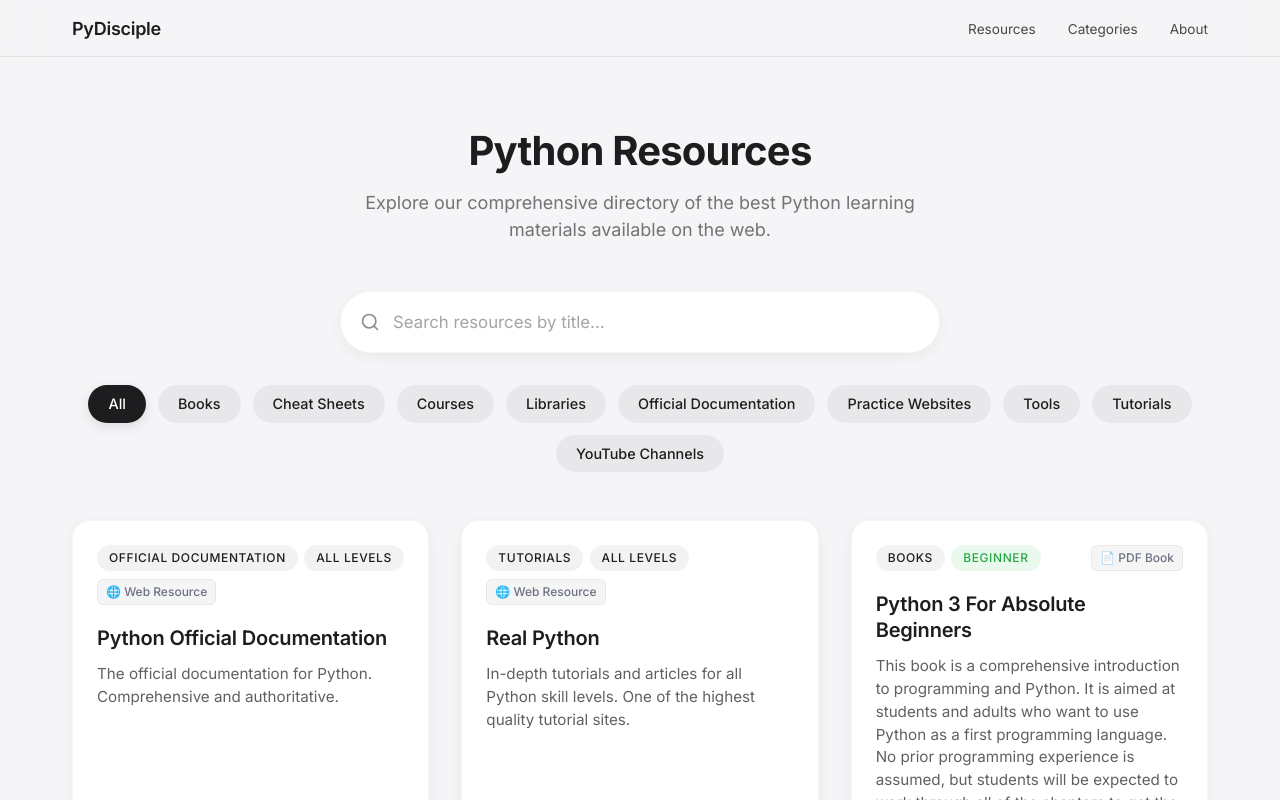
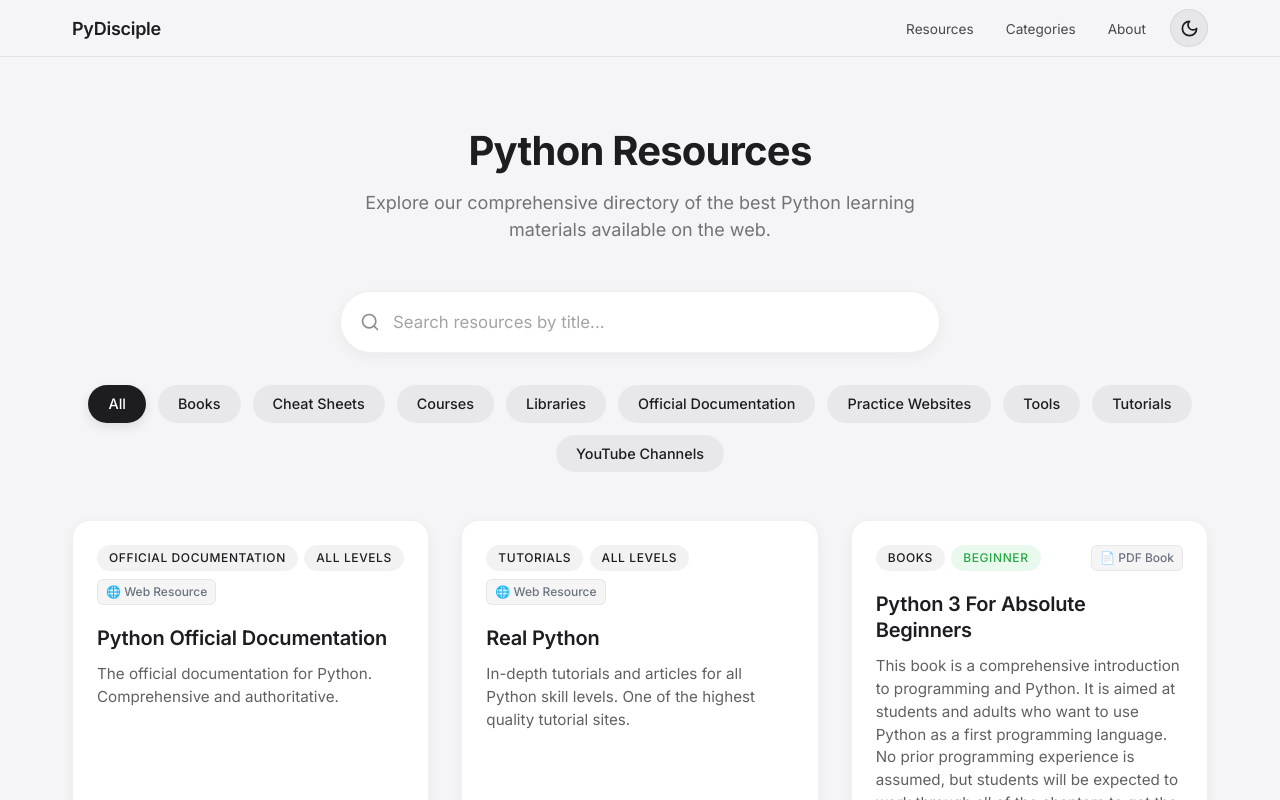
Before and after one commit to JAGDISH-SALI-0010/website-project, a Next.js app: page /resources in a window 1280 px wide. Shown: the top 800 px of the page. Built offline with nearby package versions, Linux system fonts and the light colour scheme.

Commit message:
feat: implement native zero-flicker dark light mode toggle

```diff
--- a/src/app/globals.css
+++ b/src/app/globals.css
@@ -1,25 +1,43 @@
 :root {
   --background: #f5f5f7;
   --foreground: #1d1d1f;
-
   --card-bg: #ffffff;
-  --card-border: rgba(0, 0, 0, 0.04);
+  --card-border: rgba(0, 0, 0, 0.06);
   --card-shadow: 0 4px 14px 0 rgba(0,0,0,0.05);
   --card-shadow-hover: 0 8px 30px 0 rgba(0,0,0,0.08);
-
   --primary-btn: #0071e3;
   --primary-btn-hover: #0077ED;
   --primary-btn-text: #ffffff;
   --secondary-btn: rgba(0,0,0,0.05);
   --secondary-btn-hover: rgba(0,0,0,0.08);
-
   --chip-bg: rgba(0,0,0,0.05);
   --chip-hover: rgba(0,0,0,0.08);
   --chip-active-bg: #1d1d1f;
   --chip-active-text: #ffffff;
+  --nav-bg: rgba(245, 245, 247, 0.85);
+  --nav-border: rgba(0,0,0,0.08);
+  --toggle-bg: rgba(0, 0, 0, 0.06);
+}
 
-  --nav-bg: rgba(245, 245, 247, 0.8);
-  --nav-border: rgba(0,0,0,0.08);
+[data-theme='dark'] {
+  --background: #000000;
+  --foreground: #f5f5f7;
+  --card-bg: #121214;
+  --card-border: rgba(255, 255, 255, 0.12);
+  --card-shadow: 0 4px 20px 0 rgba(0,0,0,0.5);
+  --card-shadow-hover: 0 8px 30px 0 rgba(0,0,0,0.8);
+  --primary-btn: #2997ff;
+  --primary-btn-hover: #0077ED;
+  --primary-btn-text: #ffffff;
+  --secondary-btn: rgba(255,255,255,0.08);
+  --secondary-btn-hover: rgba(255,255,255,0.14);
+  --chip-bg: rgba(255,255,255,0.08);
+  --chip-hover: rgba(255,255,255,0.14);
+  --chip-active-bg: #ffffff;
+  --chip-active-text: #000000;
+  --nav-bg: rgba(18, 18, 20, 0.85);
+  --nav-border: rgba(255,255,255,0.1);
+  --toggle-bg: rgba(255, 255, 255, 0.12);
 }
 
 * {
@@ -35,57 +53,60 @@ body {
   line-height: 1.5;
   -webkit-font-smoothing: antialiased;
   -moz-osx-font-smoothing: grayscale;
+  transition: background-color 0.3s ease, color 0.3s ease;
 }
 
-a {
-  color: inherit;
-  text-decoration: none;
-}
-
-button {
-  font-family: inherit;
-  cursor: pointer;
-  border: none;
-  background: none;
-}
-
-ul {
-  list-style: none;
-}
-
-/* Global Layout Utilities */
-.container {
-  max-width: 1200px;
-  margin: 0 auto;
-  padding: 0 2rem;
-}
-
-/* Animations */
-.fade-in {
-  animation: fadeIn 0.6s ease-out forwards;
-}
-
-.slide-up {
-  opacity: 0;
-  animation: slideUp 0.8s cubic-bezier(0.16, 1, 0.3, 1) forwards;
-}
-
+a { color: inherit; text-decoration: none; }
+button { font-family: inherit; cursor: pointer; border: none; background: none; }
+ul { list-style: none; }
+.container { max-width: 1200px; margin: 0 auto; padding: 0 2rem; }
+.fade-in { animation: fadeIn 0.6s ease-out forwards; }
+.slide-up { opacity: 0; animation: slideUp 0.8s cubic-bezier(0.16, 1, 0.3, 1) forwards; }
 .delay-1 { animation-delay: 0.1s; }
 .delay-2 { animation-delay: 0.2s; }
 .delay-3 { animation-delay: 0.3s; }
 
-@keyframes fadeIn {
-  from { opacity: 0; }
-  to { opacity: 1; }
+@keyframes fadeIn { from { opacity: 0; } to { opacity: 1; } }
+@keyframes slideUp {
+  from { opacity: 0; transform: translateY(20px); }
+  to { opacity: 1; transform: translateY(0); }
 }
 
-@keyframes slideUp {
-  from {
-    opacity: 0;
-    transform: translateY(20px);
-  }
-  to {
-    opacity: 1;
-    transform: translateY(0);
-  }
+/* Native Theme Toggle */
+.theme-toggle-btn {
+  width: 38px;
+  height: 38px;
+  min-width: 38px;
+  border-radius: 50%;
+  background-color: var(--toggle-bg);
+  color: var(--foreground);
+  display: inline-flex;
+  align-items: center;
+  justify-content: center;
+  border: 1px solid var(--nav-border);
+  cursor: pointer;
+  -webkit-tap-highlight-color: transparent;
+  position: relative;
+  z-index: 10;
 }
+
+.theme-toggle-btn .icon-sun,
+.theme-toggle-btn .icon-moon {
+  pointer-events: none;
+}
+
+.theme-toggle-btn .icon-sun {
+  display: none;
+}
+
+.theme-toggle-btn .icon-moon {
+  display: flex;
+}
+
+[data-theme='dark'] .theme-toggle-btn .icon-sun {
+  display: flex;
+}
+
+[data-theme='dark'] .theme-toggle-btn .icon-moon {
+  display: none;
+}
--- a/src/app/layout.js
+++ b/src/app/layout.js
@@ -14,13 +14,41 @@ export const metadata = {
     "Master Python with carefully curated resources, roadmaps, documentation, and learning guides.",
 };
 
+const themeScript = `
+  (function() {
+    try {
+      var saved = localStorage.getItem('theme');
+      var prefersDark = window.matchMedia('(prefers-color-scheme: dark)').matches;
+      var initialTheme = saved || (prefersDark ? 'dark' : 'light');
+      document.documentElement.setAttribute('data-theme', initialTheme);
+    } catch (e) {}
+
+    // Global Native Click Handler (Works 100% even without React hydration)
+    document.addEventListener('click', function(e) {
+      var btn = e.target.closest('[data-theme-toggle]');
+      if (btn) {
+        e.preventDefault();
+        var current = document.documentElement.getAttribute('data-theme') || 'light';
+        var next = current === 'dark' ? 'light' : 'dark';
+        document.documentElement.setAttribute('data-theme', next);
+        try {
+          localStorage.setItem('theme', next);
+        } catch (err) {}
+      }
+    }, true);
+  })();
+`;
+
 export default function RootLayout({ children }) {
   return (
-    <html lang="en">
+    <html lang="en" suppressHydrationWarning>
+      <head>
+        <script dangerouslySetInnerHTML={{ __html: themeScript }} />
+      </head>
       <body className={inter.variable}>
-        <Header />
+        <Header/>
         <main>{children}</main>
-        <Footer />
+        <Footer/>
       </body>
     </html>
   );
--- a/src/components/layout/Header.jsx
+++ b/src/components/layout/Header.jsx
@@ -1,54 +1,66 @@
 import Link from "next/link";
 import styles from "./Header.module.css";
+import ThemeToggle from "@/components/shared/ThemeToggle";
 
 export default function Header() {
   return (
     <header className={styles.header}>
       <div className="container">
         <nav className={styles.nav}>
-          <Link href="/" className={styles.logo}>
+          <Link className={styles.logo} href="/">
             PyDisciple
           </Link>
+
+          <div className={styles.navRight}>
+            <ul className={styles.links}>
+              <li>
+                <Link className={styles.link} href="/resources">
+                  Resources
+                </Link>
+              </li>
+              <li>
+                <Link className={styles.link} href="/categories">
+                  Categories
+                </Link>
+              </li>
+              <li>
+                <Link className={styles.link} href="/about">
+                  About
+                </Link>
+              </li>
+            </ul>
+
+            {/* Always visible Theme Switcher on both Desktop & Mobile */}
+            <div className={styles.themeToggleWrapper}>
+              <ThemeToggle/>
+            </div>
+
+            {/* Mobile Hamburger Toggle */}
             <input type="checkbox" id="menu-toggle" className={styles.checkboxToggle} />
-
-          <label htmlFor="menu-toggle" className={styles.menuToggle}>
+            <label htmlFor="menu-toggle" className={styles.menuToggle} aria-label="Open Menu">
               <span className={styles.hamburgerLine}></span>
               <span className={styles.hamburgerLine}></span>
               <span className={styles.hamburgerLine}></span>
             </label>
 
-          <ul className={styles.links}>
-            <li>
-              <Link href="/resources" className={styles.link}>
+            {/* Mobile Menu Overlay */}
+            <div className={styles.mobileOverlay}>
+              <div className={styles.mobileOverlayHeader}>
+                <label htmlFor="menu-toggle" className={styles.closeToggle} aria-label="Close Menu">
+                  ✕
+                </label>
+              </div>
+              <div className={styles.overlayNav}>
+                <Link className={styles.overlayLink} href="/resources">
                   Resources
                 </Link>
-            </li>
-            <li>
-              <Link href="/categories" className={styles.link}>
+                <Link className={styles.overlayLink} href="/categories">
                   Categories
                 </Link>
-            </li>
-            <li>
-              <Link href="/about" className={styles.link}>
+                <Link className={styles.overlayLink} href="/about">
                   About
                 </Link>
-            </li>
-          </ul>
-
-          <div className={styles.mobileOverlay}>
-            <label htmlFor="menu-toggle" className={styles.closeToggle}>
-              ✕
-            </label>
-            <div className={styles.overlayNav}>
-              <Link href="/resources" className={`${styles.overlayLink} text-3xl font-bold`}>
-                Resources
-              </Link>
-              <Link href="/categories" className={`${styles.overlayLink} text-3xl font-bold`}>
-                Categories
-              </Link>
-              <Link href="/about" className={`${styles.overlayLink} text-3xl font-bold`}>
-                About
-              </Link>
+              </div>
             </div>
           </div>
         </nav>
--- a/src/components/layout/Header.module.css
+++ b/src/components/layout/Header.module.css
@@ -13,6 +13,17 @@
   justify-content: space-between;
   align-items: center;
   height: 3.5rem; /* ~56px */
+}
+
+.navRight {
+  display: flex;
+  align-items: center;
+  gap: 1.5rem;
+}
+
+.themeToggleWrapper {
+  display: flex;
+  align-items: center;
 }
 
 .logo {
@@ -80,19 +91,24 @@
     position: fixed;
     inset: 0;
     z-index: 9999;
-    background: #fff;
+    background: var(--background);
     width: 100vw;
     height: 100vh;
     padding: 1.5rem;
     box-sizing: border-box;
   }
 
+  .mobileOverlayHeader {
+    display: flex;
+    justify-content: flex-end;
+    width: 100%;
+  }
+
   .closeToggle {
-    align-self: flex-end;
     font-size: 1.5rem;
     cursor: pointer;
     margin-bottom: 2rem;
-    color: #000;
+    color: var(--foreground);
   }
 
   .overlayNav {
@@ -104,7 +120,7 @@
 
   .overlayLink {
     text-decoration: none;
-    color: #000;
+    color: var(--foreground);
     text-align: left;
     /* Fallback if Tailwind isn't available */
     font-size: 1.875rem;
--- /dev/null
+++ b/src/components/shared/ThemeToggle.jsx
@@ -0,0 +1,49 @@
+// This is a fully static server component.
+// Theme switching logic is handled by layout.js (event listener) and globals.css (icon display).
+export default function ThemeToggle() {
+  return (
+    <button
+      data-theme-toggle
+      aria-label="Toggle Theme"
+      type="button"
+      className="theme-toggle-btn"
+    >
+      <div className="icon-sun">
+        <svg
+          width="19"
+          height="19"
+          viewBox="0 0 24 24"
+          fill="none"
+          stroke="#f5f5f7"
+          strokeWidth="2.2"
+          strokeLinecap="round"
+          strokeLinejoin="round"
+        >
+          <circle cx="12" cy="12" r="4" />
+          <path d="M12 2v2" />
+          <path d="M12 20v2" />
+          <path d="m4.93 4.93 1.41 1.41" />
+          <path d="m17.66 17.66 1.41 1.41" />
+          <path d="M2 12h2" />
+          <path d="M20 12h2" />
+          <path d="m6.34 17.66-1.41 1.41" />
+          <path d="m19.07 4.93-1.41 1.41" />
+        </svg>
+      </div>
+      <div className="icon-moon">
+        <svg
+          width="19"
+          height="19"
+          viewBox="0 0 24 24"
+          fill="none"
+          stroke="#1d1d1f"
+          strokeWidth="2.2"
+          strokeLinecap="round"
+          strokeLinejoin="round"
+        >
+          <path d="M12 3a6 6 0 0 0 9 9 9 9 0 1 1-9-9Z" />
+        </svg>
+      </div>
+    </button>
+  );
+}
```
Lines whose indentation alone changed are shown as unchanged.
